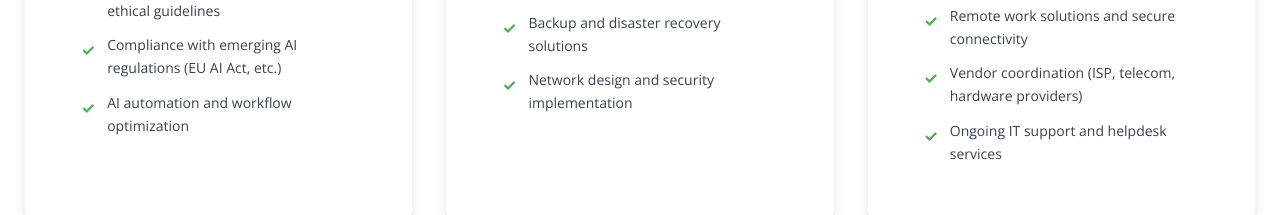
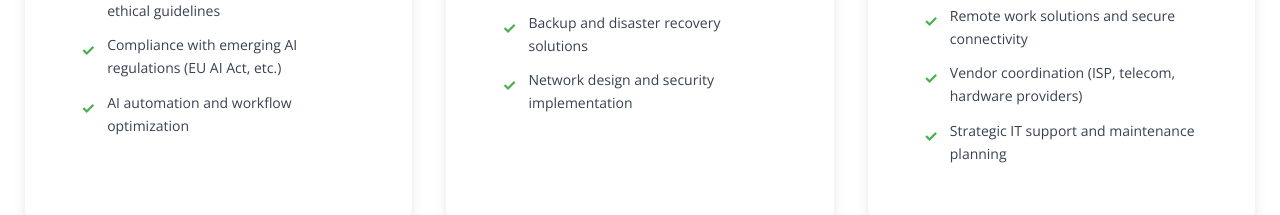
Before and after one commit to mmacri/momentum-edge-blueprint, a React (Vite) app: page /services in a window 1280 px wide. Shown: the part 1741-1956 px from the top of the page. Built offline with nearby package versions, Linux system fonts and the light colour scheme.

Commit message:
Remove 24/7 support references
Removed mentions of 24/7 helpdesk and technical support from the codebase.

```diff
--- a/src/components/Services.tsx
+++ b/src/components/Services.tsx
@@ -1,4 +1,3 @@
-
 import { Card, CardContent, CardDescription, CardHeader, CardTitle } from "@/components/ui/card";
 import { Target, Shield, Hospital, Bot, Cloud, Building2, Handshake, BarChart3 } from "lucide-react";
 
@@ -83,7 +82,7 @@ const Services = () => {
         "Office relocation and IT infrastructure moves",
         "Remote work solutions and secure connectivity",
         "Vendor coordination (ISP, telecom, hardware providers)",
-        "Ongoing IT support and helpdesk services"
+        "Strategic IT support and maintenance planning"
       ],
       icon: Building2,
       color: "text-orange-500"
```
